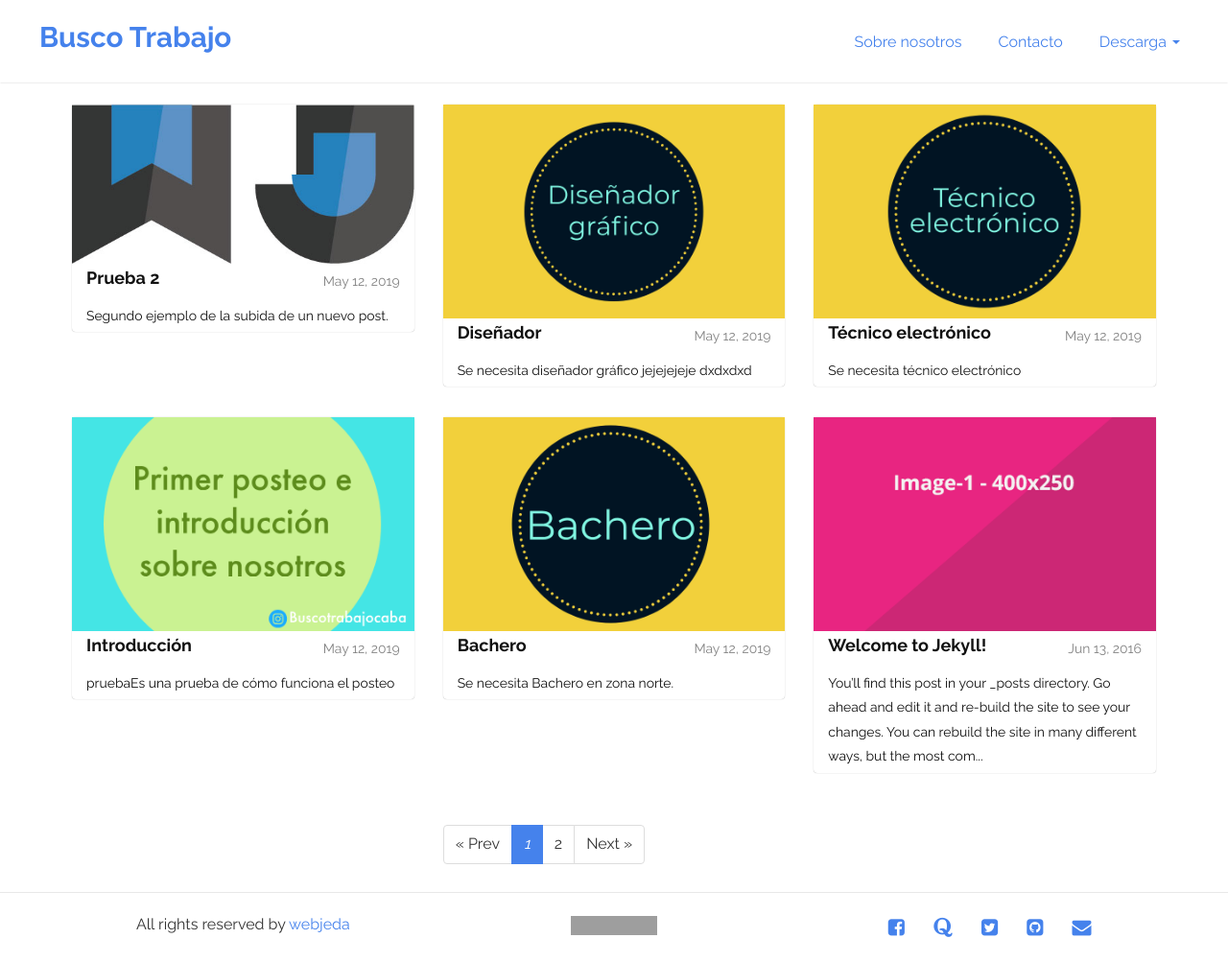
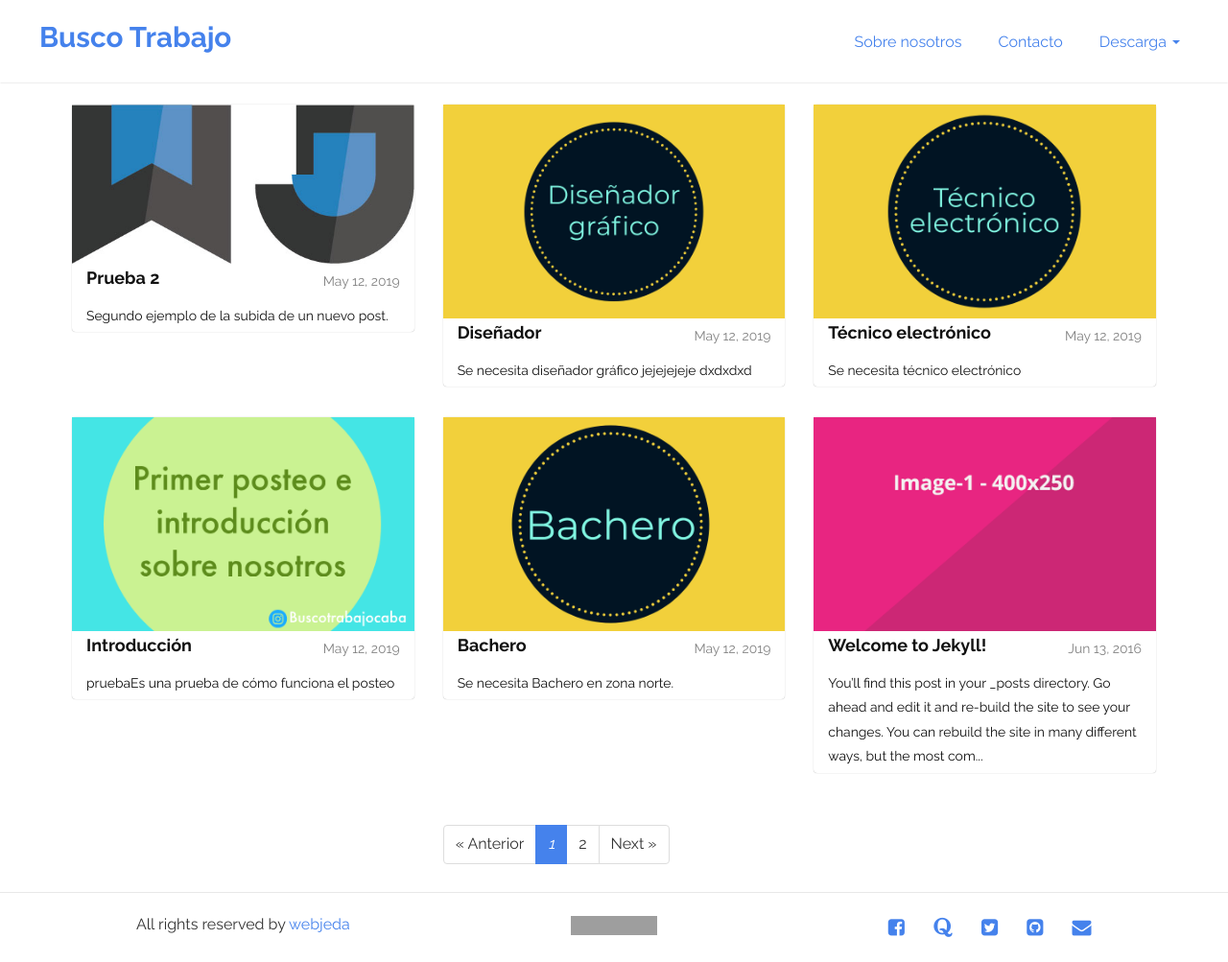
Before and after one commit to Lucas68747/buscotrabajoargentina.github.io, a Jekyll site: the page built from index.html, in a window 1280 px wide. Shown: the whole page at 96% size. Built offline with Jekyll 4.4.1, drawn with Linux system fonts in a browser that asks for light colours; the list of posts is cut into pages by our own code; grey boxes are pictures that could not be loaded.

Commit message:
Update index.html

```diff
--- a/index.html
+++ b/index.html
@@ -41,7 +41,7 @@ layout: default
           {% if paginator.previous_page %}
             <li><a href="{{ paginator.previous_page_path | prepend: site.baseurl | replace: '//', '/' }}">&laquo; Prev</a></li>
           {% else %}
-            <li><span>&laquo; Prev</span></li>
+            <li><span>&laquo; Anterior</span></li>
           {% endif %}
 
           {% for page in (1..paginator.total_pages) %}
```
Also changed, not shown: other parts of index.html (+1 -1 lines).
